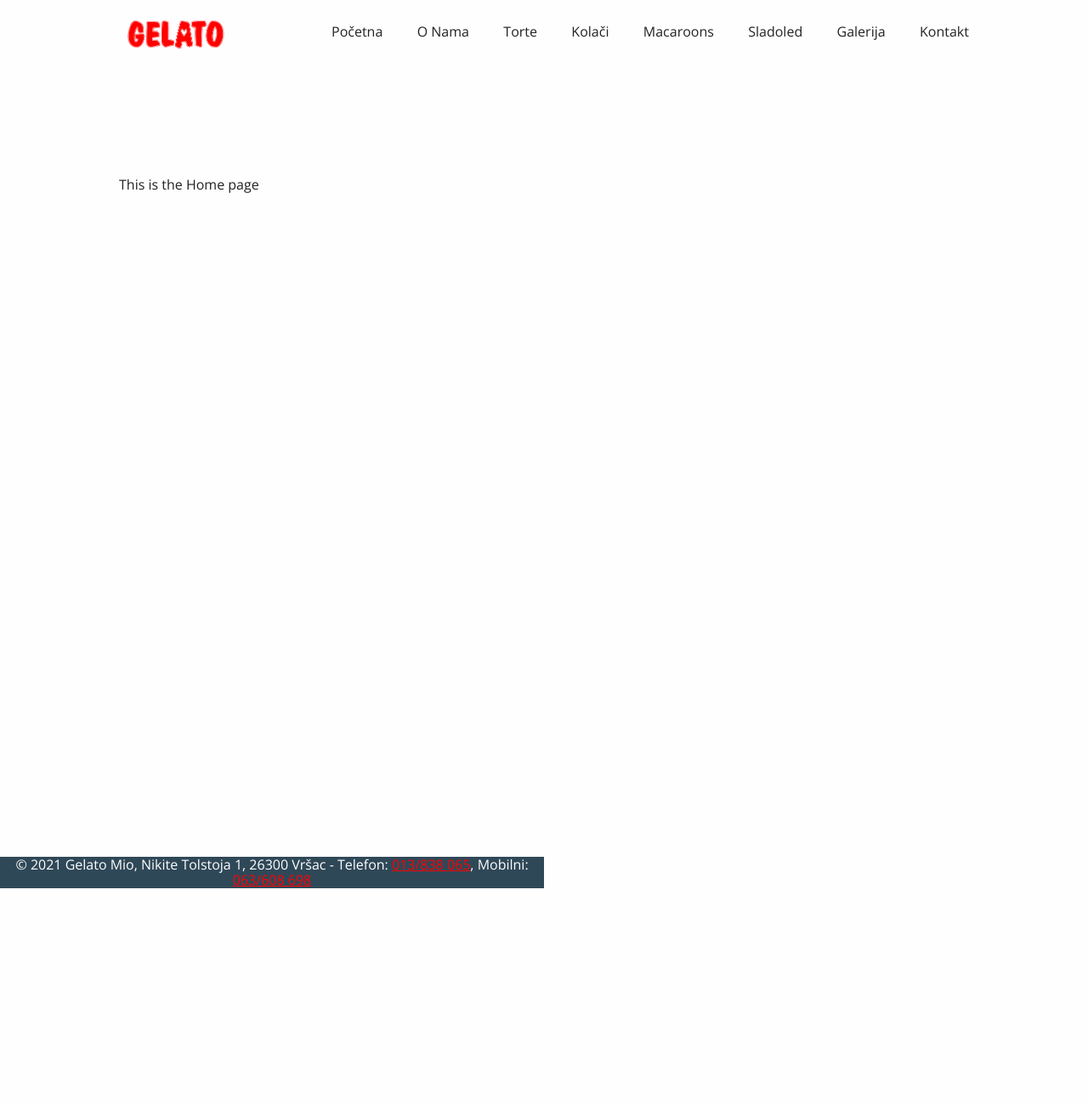
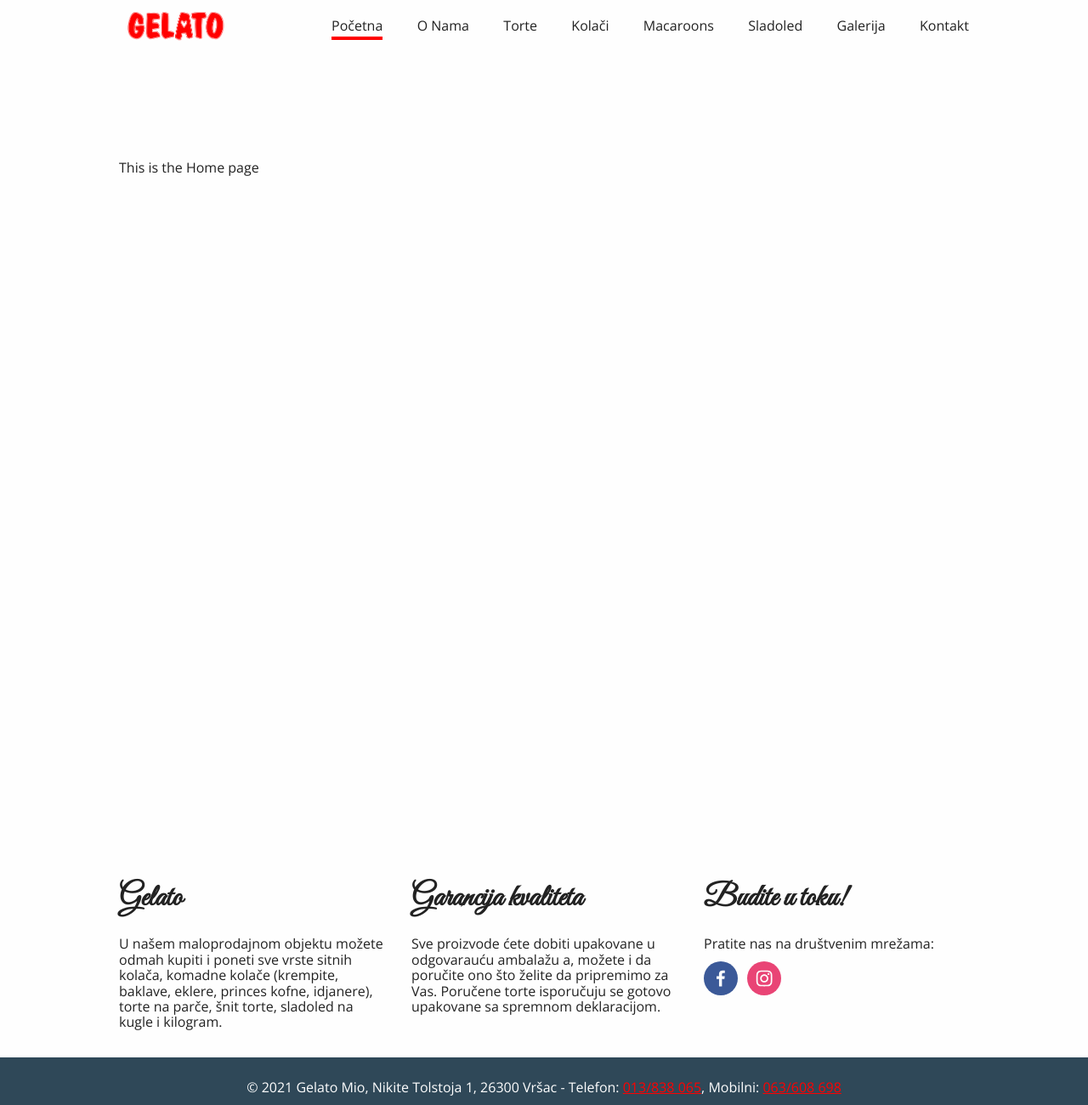
Before and after one commit to mariogilezan/gelatomio, a Gatsby site: page / in a window 1280 px wide. Shown: the whole page at 85% size. Before the commit the page ends 1046 px from the top, so only its background shows below. Built offline with nearby package versions, Linux system fonts and the light colour scheme; Gatsby itself is replaced by a stand-in of ours.

Commit message:
added social icons and styled footer and navbar

```diff
--- a/gatsby-config.js
+++ b/gatsby-config.js
@@ -13,7 +13,7 @@ module.exports = {
       },
       {
         name: `O Nama`,
-        slug: `/o-nama/`,
+        slug: `/o_nama/`,
       },
       {
         name: `Torte`,
--- a/package.json
+++ b/package.json
@@ -30,6 +30,7 @@
     "react": "^17.0.1",
     "react-dom": "^17.0.1",
     "react-helmet": "^6.1.0",
+    "react-social-icons": "^5.5.1",
     "styled-components": "^5.3.0"
   },
   "devDependencies": {
--- a/src/components/Footer/Footer.elements.js
+++ b/src/components/Footer/Footer.elements.js
@@ -1,18 +1,72 @@
 import styled from "styled-components"
 import { Container } from "../../styles/globalStyles"
+import { SocialIcon } from "react-social-icons"
 
 export const FooterWrapper = styled.footer`
-  display: grid;
-  grid-template-columns: 1fr 1fr;
+  display: flex;
+  flex-direction: column;
 `
 
-export const FooterContact = styled.div`
+export const FooterFeatures = styled(Container)`
+  display: grid;
+  grid-template-columns: repeat(3, 1fr);
+  gap: 2rem;
+  @media screen and (max-width: 720px) {
+    grid-template-columns: 1fr;
+    gap: 1rem;
+    text-align: center;
+    place-content: center;
+  }
+  ${Container}
+`
+
+export const FeatureCard = styled.div`
+  display: flex;
+  flex-direction: column;
+  padding: 3rem 0 2rem;
+  @media screen and (max-width: 720px) {
+    text-align: center;
+    align-items: center;
+    padding: 1rem 0;
+  }
+`
+export const FeatureHeading = styled.h2`
+  font-family: "Great Vibes", cursive;
+  font-size: 2.25rem;
+  margin-bottom: 1.5rem;
+  @media screen and (max-width: 720px) {
+    margin-bottom: 1rem;
+  }
+`
+export const FeatureDescription = styled.p`
+  font-size: 1rem;
+`
+
+export const FeatureSocials = styled.div`
+  display: flex;
+  margin-top: 0.7rem;
+`
+
+export const SocialLink = styled(SocialIcon)`
+  margin-right: ${props => props.marginRight && "0.7rem"};
+  transition: transform 0.25s;
+  &:hover {
+    transform: rotate(360deg) scale(1.1);
+  }
+`
+
+export const FooterContact = styled(Container)`
   background: #2f4858;
   color: #fefefe;
+  padding-top: 1.5rem;
+  padding-bottom: 1.5rem;
+  max-width: 100%;
+  ${Container}
 `
 
 export const Copyright = styled.p`
   text-align: center;
+  line-height: 1.4;
 `
 
 export const PhoneLink = styled.a`
--- a/src/components/Footer/Footer.js
+++ b/src/components/Footer/Footer.js
@@ -1,14 +1,58 @@
 import React from "react"
 import {
   Copyright,
+  FeatureCard,
+  FeatureDescription,
+  FeatureHeading,
+  FeatureSocials,
   FooterContact,
+  FooterFeatures,
   FooterWrapper,
   PhoneLink,
+  SocialLink,
 } from "./Footer.elements"
 
 export default function Footer() {
   return (
     <FooterWrapper>
+      <FooterFeatures>
+        <FeatureCard>
+          <FeatureHeading>Gelato</FeatureHeading>
+          <FeatureDescription>
+            U našem maloprodajnom objektu možete odmah kupiti i poneti sve vrste
+            sitnih kolača, komadne kolače (krempite, baklave, eklere, princes
+            kofne, idjanere), torte na parče, šnit torte, sladoled na kugle i
+            kilogram.
+          </FeatureDescription>
+        </FeatureCard>
+        <FeatureCard>
+          <FeatureHeading>Garancija kvaliteta</FeatureHeading>
+          <FeatureDescription>
+            Sve proizvode ćete dobiti upakovane u odgovarauću ambalažu a, možete
+            i da poručite ono što želite da pripremimo za Vas. Poručene torte
+            isporučuju se gotovo upakovane sa spremnom deklaracijom.
+          </FeatureDescription>
+        </FeatureCard>
+        <FeatureCard>
+          <FeatureHeading>Budite u toku!</FeatureHeading>
+          <FeatureDescription>
+            Pratite nas na društvenim mrežama:
+          </FeatureDescription>
+          <FeatureSocials>
+            <SocialLink
+              url="https://www.facebook.com/poslasticarnica.gelato/"
+              style={{ width: 40, height: 40 }}
+              marginRight
+              target="_blank"
+            />
+            <SocialLink
+              url="https://www.instagram.com/gelatomio.vrsac/"
+              style={{ width: 40, height: 40 }}
+              target="_blank"
+            />
+          </FeatureSocials>
+        </FeatureCard>
+      </FooterFeatures>
       <FooterContact>
         <Copyright>
           &copy; 2021 Gelato Mio, Nikite Tolstoja 1, 26300 Vršac - Telefon:{" "}
--- a/src/components/Navbar/Navbar.elements.js
+++ b/src/components/Navbar/Navbar.elements.js
@@ -3,7 +3,8 @@ import { Link } from "gatsby"
 import { Container } from "../../styles/globalStyles"
 
 export const Nav = styled.nav`
-  height: 80px;
+  background: #fefefe;
+  height: 60px;
   display: flex;
   align-items: center;
   justify-content: space-between;
@@ -38,9 +39,14 @@ export const NavList = styled.ul`
   display: flex;
   align-items: center;
   justify-content: space-between;
+  @media screen and (max-width: 800px) {
+    display: none;
+  }
 `
 
-export const NavLink = styled.li`
+export const NavLink = styled(Link)`
+  color: #222;
+  text-decoration: none;
   border-bottom: 4px solid transparent;
   padding-bottom: 2px;
   cursor: pointer;
--- a/src/components/Navbar/Navbar.js
+++ b/src/components/Navbar/Navbar.js
@@ -15,7 +15,11 @@ export default function Navbar() {
           </Logo>
           <NavList>
             {menuLinks.map(link => (
-              <NavLink key={link.name}>{link.name}</NavLink>
+              <li key={link.name}>
+                <NavLink to={link.slug} activeStyle={{ borderColor: "#f00" }}>
+                  {link.name}
+                </NavLink>
+              </li>
             ))}
           </NavList>
         </NavContainer>
--- a/src/styles/globalStyles.js
+++ b/src/styles/globalStyles.js
@@ -1,7 +1,9 @@
 import styled, { createGlobalStyle } from "styled-components"
 
 export const GlobalStyle = createGlobalStyle`
-  *, *::before, *::after {
+  *,
+  *::before,
+  *::after {
     margin: 0;
     padding: 0;
     box-sizing: border-box;
```
Also changed, not shown: src/images/fb-icon.png (deleted), src/images/insta-icon.png (deleted), 1 other file.
